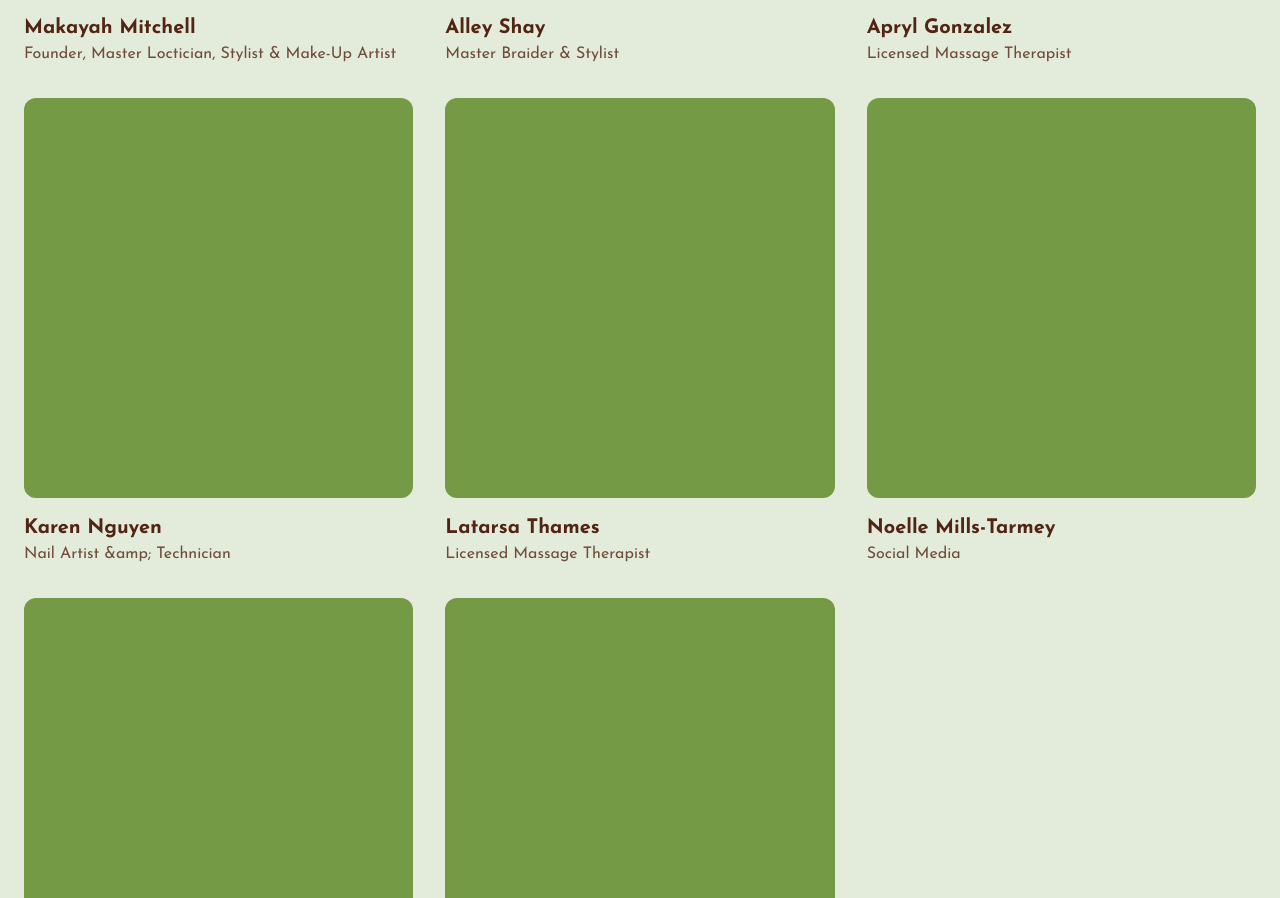
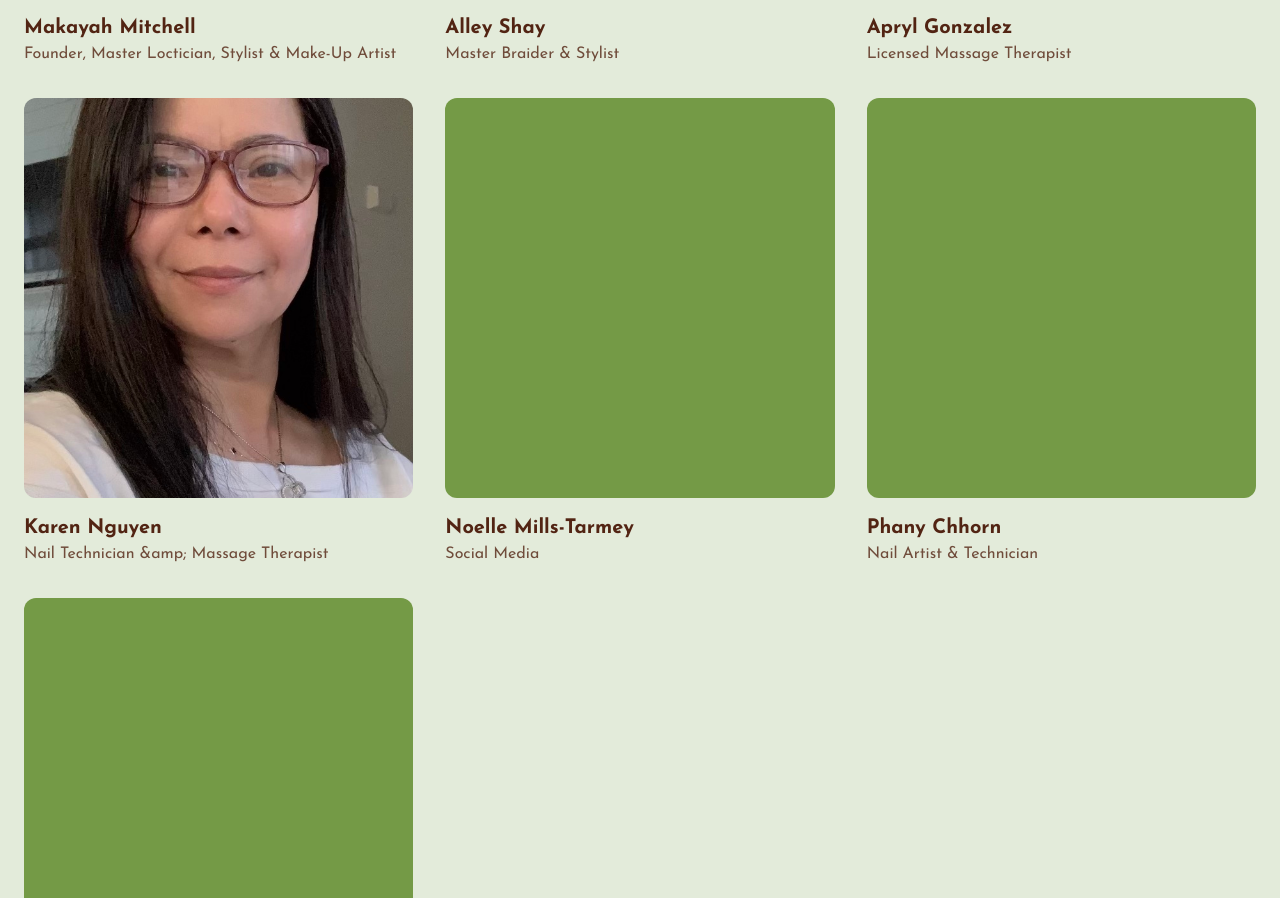
Before and after one commit to jdotglove/the-sweetest-lime-web, a Nuxt app: page /about-us in a window 1280 px wide. Shown: the part 3810-4708 px from the top of the page. Built offline with nearby package versions, Linux system fonts and the light colour scheme.

Commit message:
TSL-06: add karen bio and profile pic and remove latarsa

```diff
--- a/pages/about-us.vue
+++ b/pages/about-us.vue
@@ -1,6 +1,7 @@
 <script setup lang="ts">
 import { useSeo } from '../composables/useSeo';
 import makayahProfilePic from '~/assets/makayah_mitchell_profile_pic.jpeg';
+import karenProfilePic from '~/assets/karen_nguyen_profile_pic.jpg';
 import { ref, onMounted, onUnmounted } from 'vue'
 
 const teamContainer = ref<HTMLElement | null>(null)
@@ -372,15 +373,13 @@ export default {
         },
         {
           name: 'Karen Nguyen',
-          role: 'Nail Artist &amp; Technician',
-          bio: '',
-          imageSrc: '',
-        },
-        {
-          name: 'Latarsa Thames',
-          role: 'Licensed Massage Therapist',
-          bio: '',
-          imageSrc: '',
+          role: 'Nail Technician &amp; Massage Therapist',
+          bio: `
+            We’re excited to welcome Karen Nguyen to The Sweetest Lime Salon Spa! With over 25 years of experience
+            as a nail technician, Karen brings a wealth of skill and expertise to our team. She has a passion for
+            pedicures, ensuring every client enjoys a relaxing and rejuvenating experience.
+          `,
+          imageSrc: karenProfilePic,
         },
         {
           name: 'Noelle Mills-Tarmey',
```
Also changed, not shown: assets/karen_nguyen_profile_pic.jpg (added).
